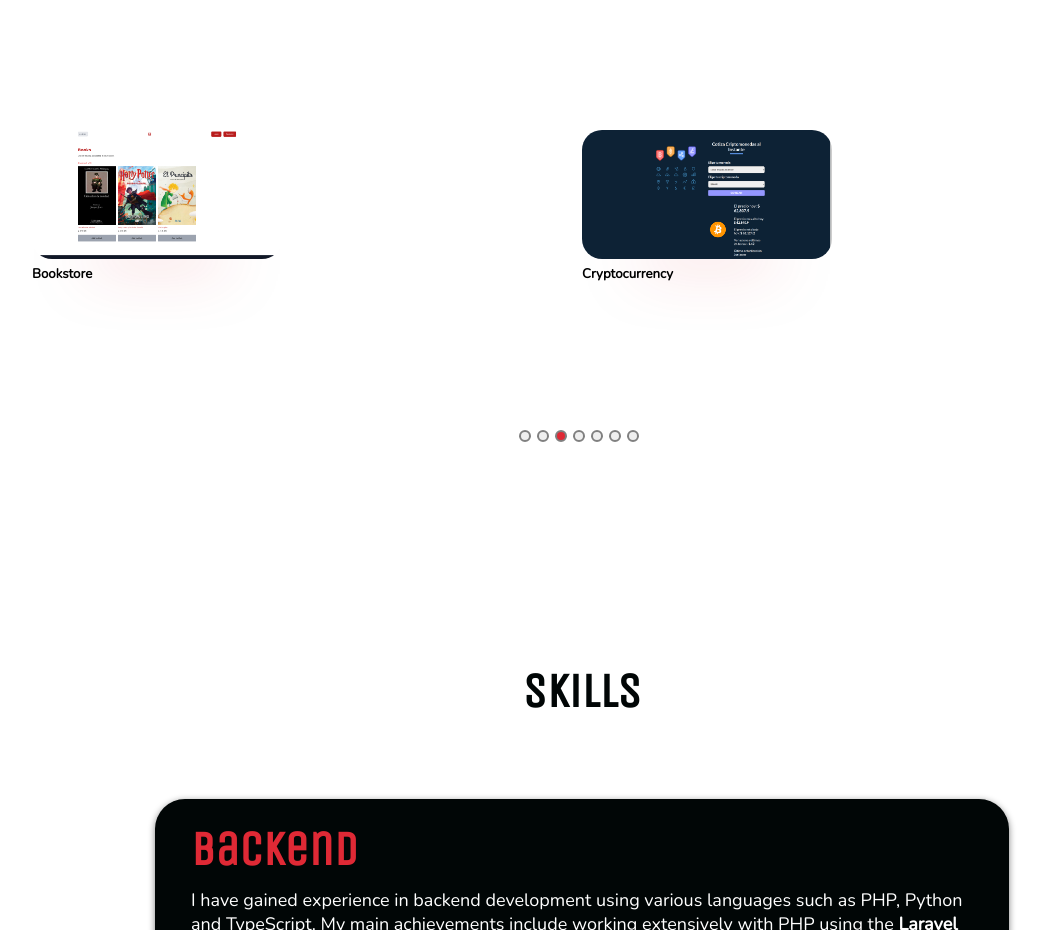
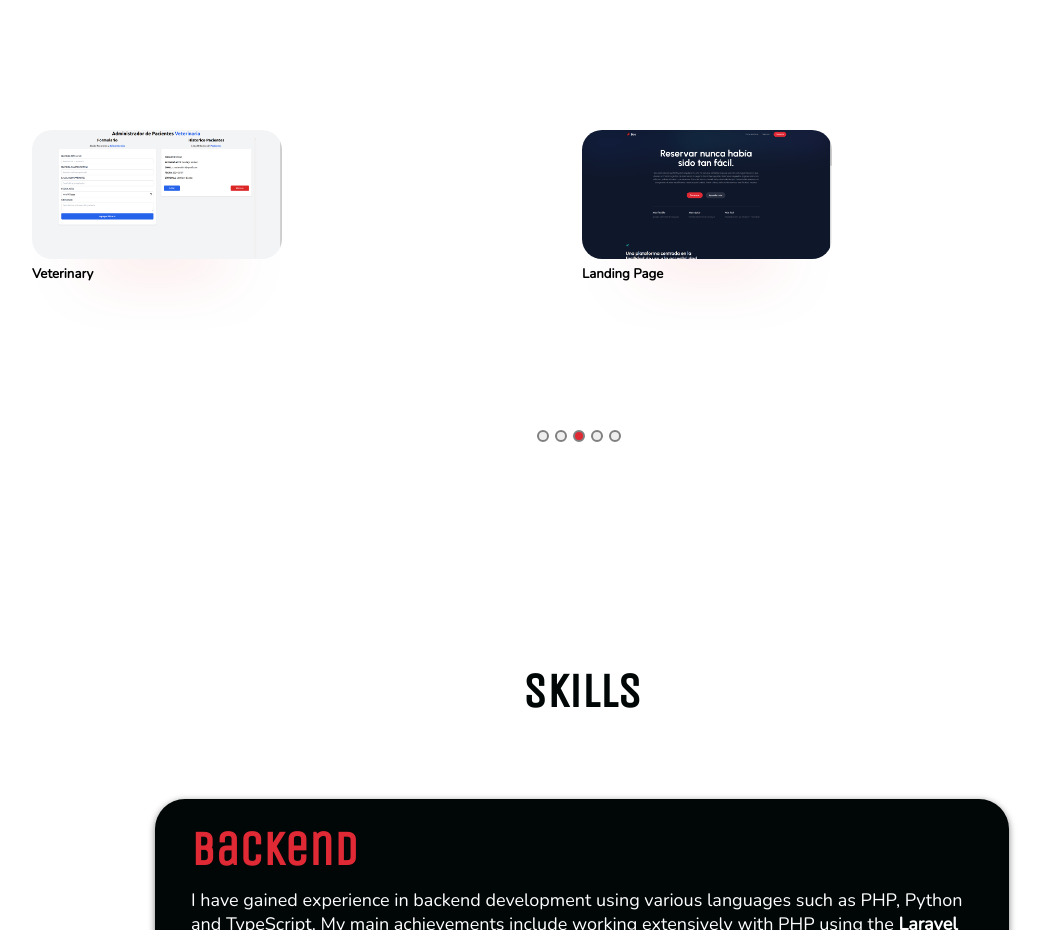
Before and after one commit to molxno/portfolio, a React (Create React App) app: page / in a window 1280 px wide. Shown: the part 3120-4050 px from the top of the page, without its empty margins (58-1103 px from the left). Built offline with nearby package versions, Linux system fonts and the light colour scheme; no server answers.

Commit message:
Hide inactive projects by backend

```diff
--- a/src/components/ProjectsSection/index.tsx
+++ b/src/components/ProjectsSection/index.tsx
@@ -41,12 +41,12 @@ const responsive = {
 };
 
 const projects: Project[] = [
-  {
-    name: "CRM",
-    background: CRM,
-    hover: "https://vitejs.dev/logo-with-shadow.png",
-    link: "https://crm-react-front.vercel.app/",
-  },
+  // {
+  //   name: "CRM",
+  //   background: CRM,
+  //   hover: "https://vitejs.dev/logo-with-shadow.png",
+  //   link: "https://crm-react-front.vercel.app/",
+  // },
   {
     name: "Landing Page",
     background: Origen,
@@ -54,13 +54,13 @@ const projects: Project[] = [
       "https://www.freepnglogos.com/uploads/javascript-png/javascript-vector-logo-yellow-png-transparent-javascript-vector-12.png",
     link: "https://origen-mp.vercel.app/",
   },
-  {
-    name: "Bookstore",
-    background: Bookstore,
-    hover:
-      "https://img.icons8.com/?size=512&id=qV-JzWYl9dzP&format=png",
-    link: "https://django-app-b6egv.ondigitalocean.app/"
-  },
+  // {
+  //   name: "Bookstore",
+  //   background: Bookstore,
+  //   hover:
+  //     "https://img.icons8.com/?size=512&id=qV-JzWYl9dzP&format=png",
+  //   link: "https://django-app-b6egv.ondigitalocean.app/"
+  // },
   {
     name: "Cryptocurrency",
     background: Cripto,
```
